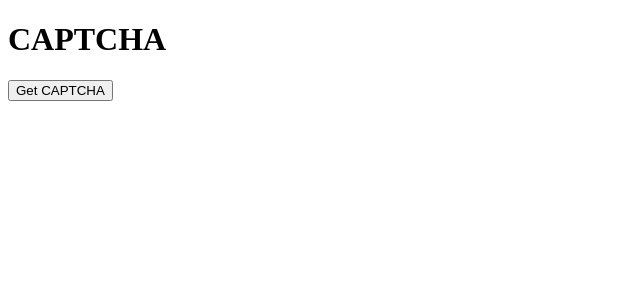
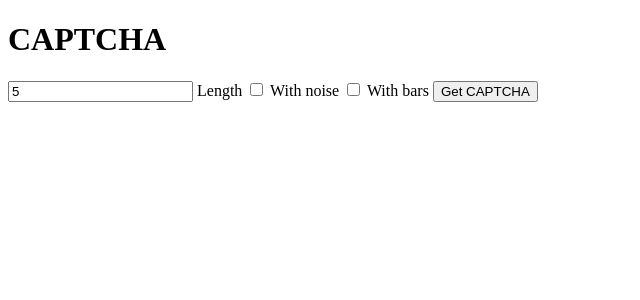
Before and after one commit to nkct/captcha-house, a SvelteKit app: page / in a window 1280 px wide. Shown: the top 300 px of the page, without its empty margins (0-640 px from the left). Built offline with nearby package versions, Linux system fonts and the light colour scheme.

Commit message:
added options to captcha generation

```diff
--- a/src/routes/+page.svelte
+++ b/src/routes/+page.svelte
@@ -1,14 +1,43 @@
 <script lang="ts">
 	import Captcha from "./Captcha.svelte";
 
-    let captchas: number[] = [];
+    let captchas: {length: number, with_noise: boolean, with_bars: boolean}[] = [];
 </script>
 
 <h1>CAPTCHA</h1>
-<button on:click={() => { captchas = [...captchas, 5] }}>Get CAPTCHA</button>
+<form on:submit={(e) => {
+    let target = e.target;
+    if (target != null && target instanceof HTMLFormElement) {
+        let form_data = Object.fromEntries(new FormData(target));
+        let data = {
+            length: Number(form_data.length),
+            with_noise: false,
+            with_bars: false
+        }
+        if (form_data.hasOwnProperty("with_noise")) {
+            data.with_noise = true
+        }
+        if (form_data.hasOwnProperty("with_bars")) {
+            data.with_bars = true
+        }
+
+        captchas = [...captchas, data]
+    }
+}}>
+    <input type="number" name="length" value="5"/>
+    <label for="length">Length</label>
+
+    <input type="checkbox" name="with_noise" />
+    <label for="with_noise">With noise</label>
+
+    <input type="checkbox" name="with_bars" />
+    <label for="with_bars">With bars</label>
+
+    <input type="submit" value="Get CAPTCHA">
+</form>
 <div class="captcha_container">
-    {#each captchas as length}
-      <Captcha {length} />
+    {#each captchas as props}
+      <Captcha length = {props.length} with_noise = {props.with_noise} with_bars = {props.with_bars} />
     {/each}
 </div>
 
--- a/src/routes/Captcha.svelte
+++ b/src/routes/Captcha.svelte
@@ -2,6 +2,9 @@
 	import { onMount } from "svelte";
 
     export let length = 5;
+    export let with_noise = true;
+    export let with_bars = true;
+
     let captcha_string = "";
 
     const characters = 'ABCDEFGHIJKLMNOPQRSTUVWXYZabcdefghijklmnopqrstuvwxyz0123456789';
@@ -27,7 +30,7 @@
         }
     }
 
-    function mangle_imagedata(ctx: CanvasRenderingContext2D, src:ImageData): ImageData {
+    function add_noise(ctx: CanvasRenderingContext2D, src:ImageData): ImageData {
         let dst = new ImageData(src.data, src.width, src.height);
         let mangled = ctx.createImageData(canvas_width, canvas_height);
         for (let i = 0; i < dst.data.length; i++) {
@@ -37,7 +40,7 @@
         return mangled
     }
 
-    function add_artifacts(ctx: CanvasRenderingContext2D, src:ImageData): ImageData {
+    function add_bars(ctx: CanvasRenderingContext2D, src:ImageData): ImageData {
         let dst = new ImageData(src.data, src.width, src.height);
         let x = 0;
         while (x < 25) {
@@ -69,8 +72,12 @@
                 canvas_height / 2 + 15);
 
             let src = ctx.getImageData(0, 0, canvas_width, canvas_height);
-            src = mangle_imagedata(ctx, src);
-            src = add_artifacts(ctx, src);
+            if (with_noise) {
+                src = add_noise(ctx, src);
+            }
+            if (with_bars) {
+                src = add_bars(ctx, src);
+            }
             ctx.putImageData(src, 0, 0);
         }
     })
```
